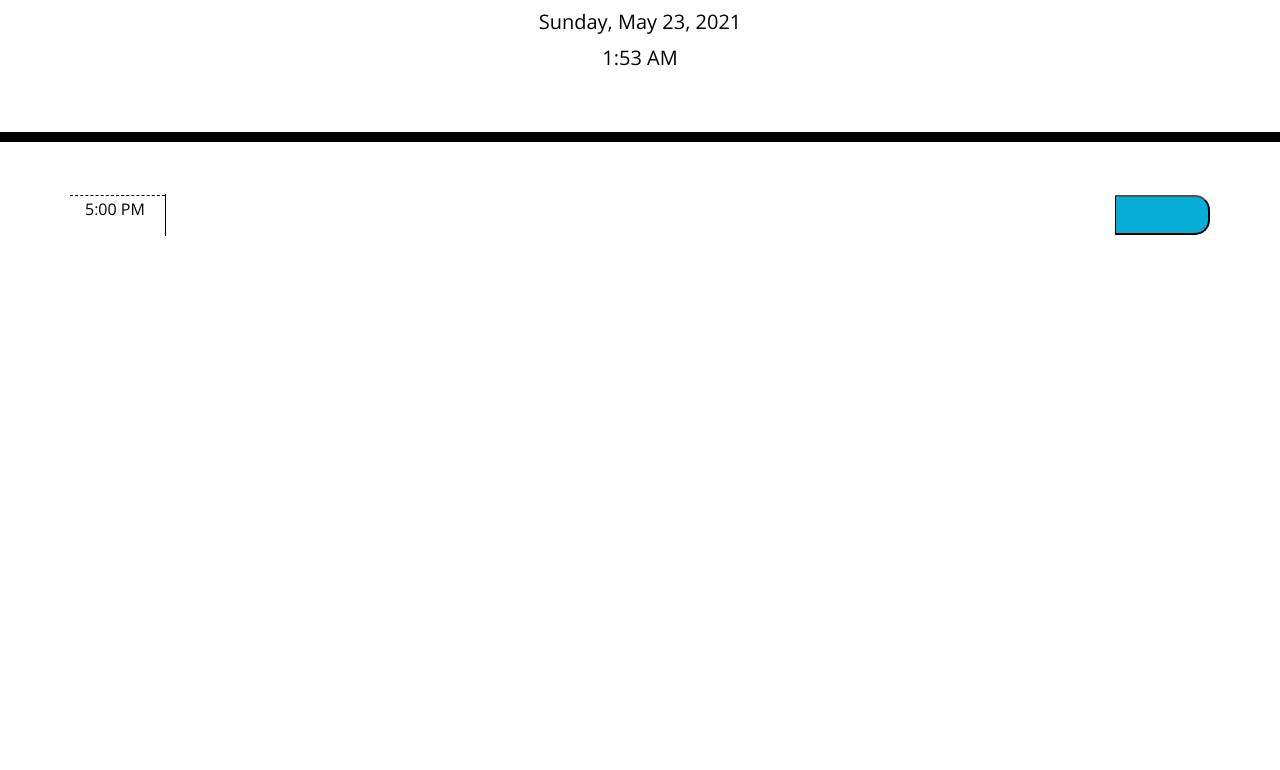
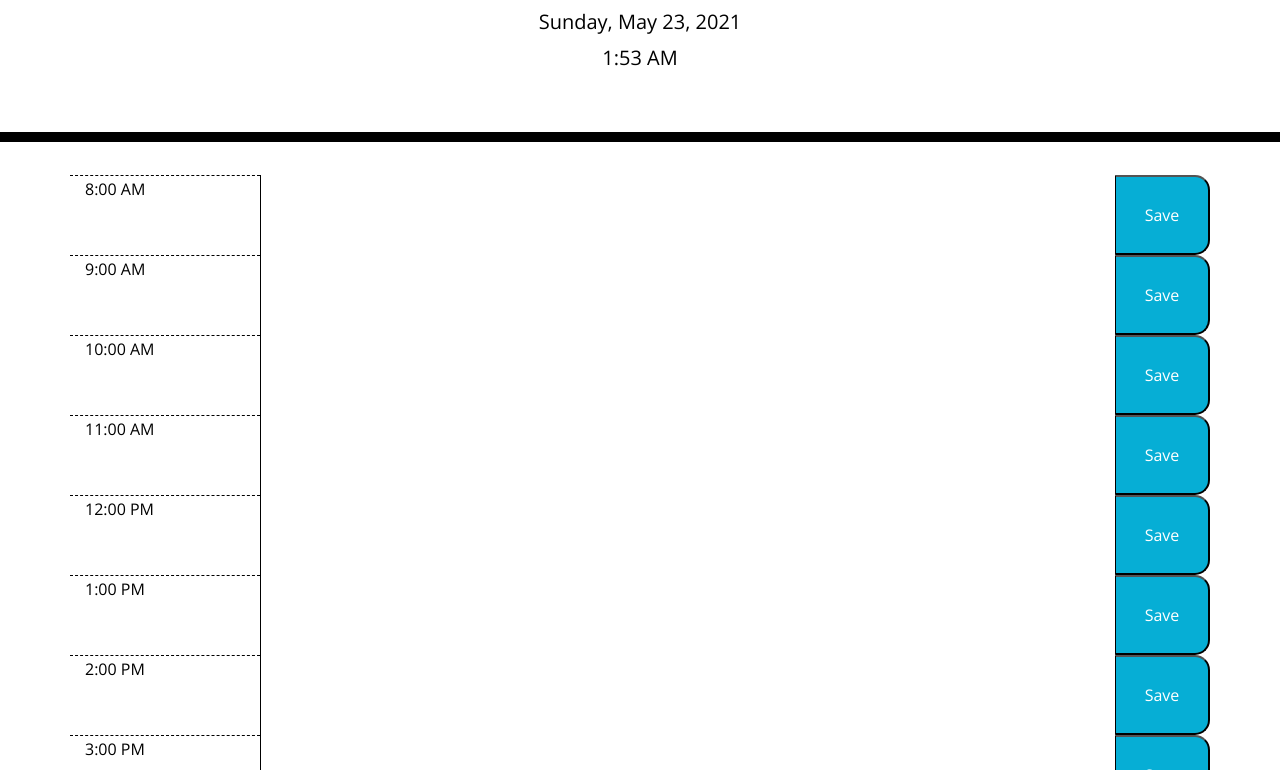
Before and after one commit to shelleymcq/Work-Day-Scheduler, a plain HTML site: page index.html in a window 1280 px wide. Shown: the part 182-952 px from the top of the page. Before the commit the page ends 800 px from the top, so only its background shows below. Drawn offline with nearby package versions, Linux system fonts and the light colour scheme.

Commit message:
added read me

```diff
--- a/index.html
+++ b/index.html
@@ -31,12 +31,57 @@
     </header>
     <div class="container">
       <!-- Timeblocks go here -->
+      <div class="row">
+        <div class="col-sm-2 hour" id="08">8:00 AM</div>
+        <input class="col-sm-9"></input>
+        <button class="col-sm-1 saveBtn">Save</button>
+      </div>
+      <div class="row">
+        <div class="col-sm-2 hour" id="09">9:00 AM</div>
+        <input class="col-sm-9"></input>
+        <button class="col-sm-1 saveBtn">Save</button>
+      </div>
+      <div class="row">
+        <div class="col-sm-2 hour" id="10">10:00 AM</div>
+        <input class="col-sm-9"></input>
+        <button class="col-sm-1 saveBtn">Save</button>
+      </div>
+      <div class="row">
+        <div class="col-sm-2 hour" id="11">11:00 AM</div>
+        <input class="col-sm-9"></input>
+        <button class="col-sm-1 saveBtn">Save</button>
+      </div>
+      <div class="row">
+        <div class="col-sm-2 hour" id="12">12:00 PM</div>
+        <input class="col-sm-9"></input>
+        <button class="col-sm-1 saveBtn">Save</button>
+      </div>
+      <div class="row">
+        <div class="col-sm-2 hour" id="13">1:00 PM</div>
+        <input class="col-sm-9"></input>
+        <button class="col-sm-1 saveBtn">Save</button>
+      </div>
+      <div class="row">
+        <div class="col-sm-2 hour" id="14">2:00 PM</div>
+        <input class="col-sm-9"></input>
+        <button class="col-sm-1 saveBtn">Save</button>
+      </div>
+      <div class="row">
+        <div class="col-sm-2 hour" id="15">3:00 PM</div>
+        <input class="col-sm-9"></input>
+        <button class="col-sm-1 saveBtn">Save</button>
+      </div>
+      <div class="row">
+        <div class="col-sm-2 hour" id="16">4:00 PM</div>
+        <input class="col-sm-9"></input>
+        <button class="col-sm-1 saveBtn">Save</button>
+      </div>
+      <div class="row">
+        <div class="col-sm-2 hour" id="17">5:00 PM</div>
+        <input class="col-sm-9"></input>
+        <button class="col-sm-1 saveBtn">Save</button>
+      </div>
 
-      <div class="row" id="root">
-        <!-- <div class="col-1 hour">8:00</div>
-        <input class="col-10"></input>
-        <button class="col-1 saveBtn">&#128190</div> -->
-      </div>
 
 
     </div>
--- a/script.js
+++ b/script.js
@@ -11,80 +11,25 @@ let clock = function() {
 clock();
 setInterval(clock, 60000);
 
-// what about making *everything* here???????
 
-// use an array and loop??
-const times = [
-    '8:00 AM',
-    '9:00 AM',
-    '10:00 AM',
-    '11:00 AM',
-    '12:00 PM',
-    '1:00 PM',
-    '2:00 PM',
-    '3:00 PM',
-    '4:00 PM',
-    '5:00 PM',
-];
+// gets current hour to compare to row
+
+let time = moment().format("kk");
 
 
+const get08 = $(".hour")[0].id;
+const get09 = $(".hour")[1].id;
+const get10 = $(".hour")[2].id;
+const get11 = $(".hour")[3].id;
+const get12 = $(".hour")[4].id;
+const get13 = $(".hour")[5].id;
+const get14 = $(".hour")[6].id;
+const get15 = $(".hour")[7].id;
+const get16 = $(".hour")[8].id;
+const get17 = $(".hour")[9].id;
 
-// let makeRows = function() {
-const rootEl = $('#root');
-const hourEl = $('<div>');
-const inputEl = $("<input>");
-const buttonEl = $("<button>");
+let getHour = [get08, get09, get10, get11, get12, get13, get14, get15, get16, get17];
 
-hourEl.attr('class', 'col-1 hour');
-inputEl.attr('class', 'col-10');
-buttonEl.attr('class', 'col-1 saveBtn');
+console.log(getHour)
 
-for (let i = 0; i < 10; i++) {
-    hourEl.text(times[i])
-    rootEl.append(hourEl);
-    rootEl.append(inputEl);
-    rootEl.append(buttonEl);
-}
-
-
-
-// }
-// makeRows()
-// makeRows()
-
-
-
-
-//$.each(times, function(index, value) {
-//    console.log(value);
-//    $(".hour").text(value);
-//    $("#root").clone().insertAfter("div.block:last")
-//    return;
-//});
-
-
-
-// let cloneRow = function() {   }
-
-// $(".hour").text('8:00 AM');
-// $("#root").clone().insertAfter("div.block:last")
-
-
-
-
-
-
-
-
-// playing with checking current time to style hours - not working
-//let time = moment().format('LT');
-//console.log(time);
-
-//let checkTime = moment("2021-05-19 16")
-//console.log(checkTime);
-//console.log(time.isAfter(checkTime));
-
-
-//var beginningTime = moment('8:45am', 'h:mma');
-//var endTime = moment('9:00am', 'h:mma');
-///console.log(beginningTime.isBefore(endTime)); // true
+// I really wanted to loop over the getHour array to check time and change color, but couldn't get it to work, and rand out of time before I could finish the save in local storage.
--- a/style.css
+++ b/style.css
@@ -26,29 +26,20 @@ input {
 }
 
 
-/* need to remove space between blocks - this isn't working */
-.block {
-  margin: 0;
-}
-
 .row {
   white-space: pre-wrap;
   height: 80px;
   border-top: 1px solid white;
-  display: flex;
-  justify-content: center;
-  align-items: center;
 }
 
 .hour {
   background-color: #ffffff;
   color: #000000;
-  /* was just border top, but the curve was weird keep this or change .time-block radius */
   border-top: 1px dashed #000000;
   padding-top: 5px;
-  width: 80px;
   height: 40px;
 }
+
 
 .past {
   background-color: #b8b7b7;
@@ -72,7 +63,7 @@ input {
   border-top-right-radius: 15px;
   border-bottom-right-radius: 15px;
   background-color: #06aed5;
-  height: 40px;
+  height: 80px;
   color: white;
 }
 
```
Also changed, not shown: planner.png (added), 1 other file.
